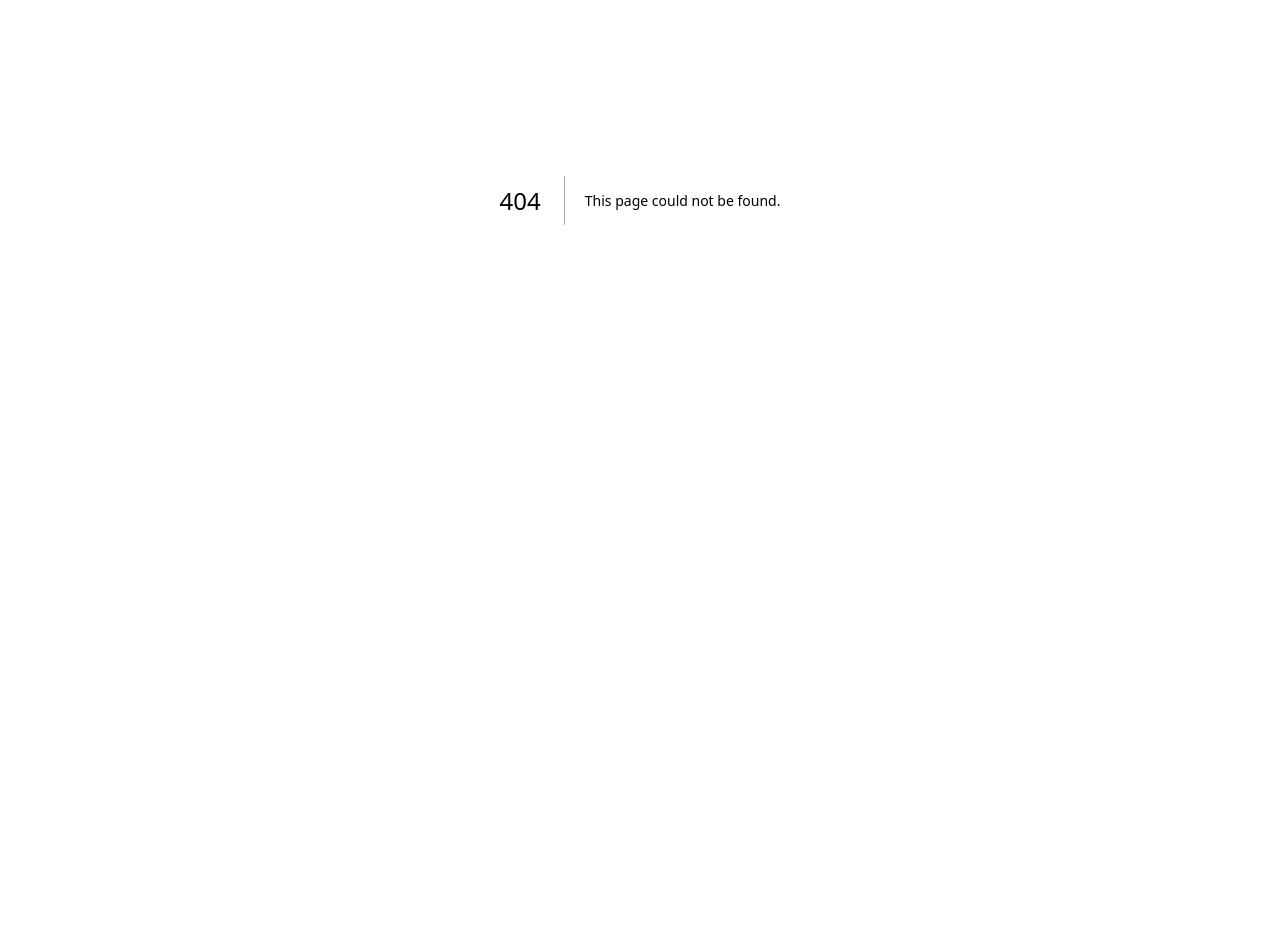
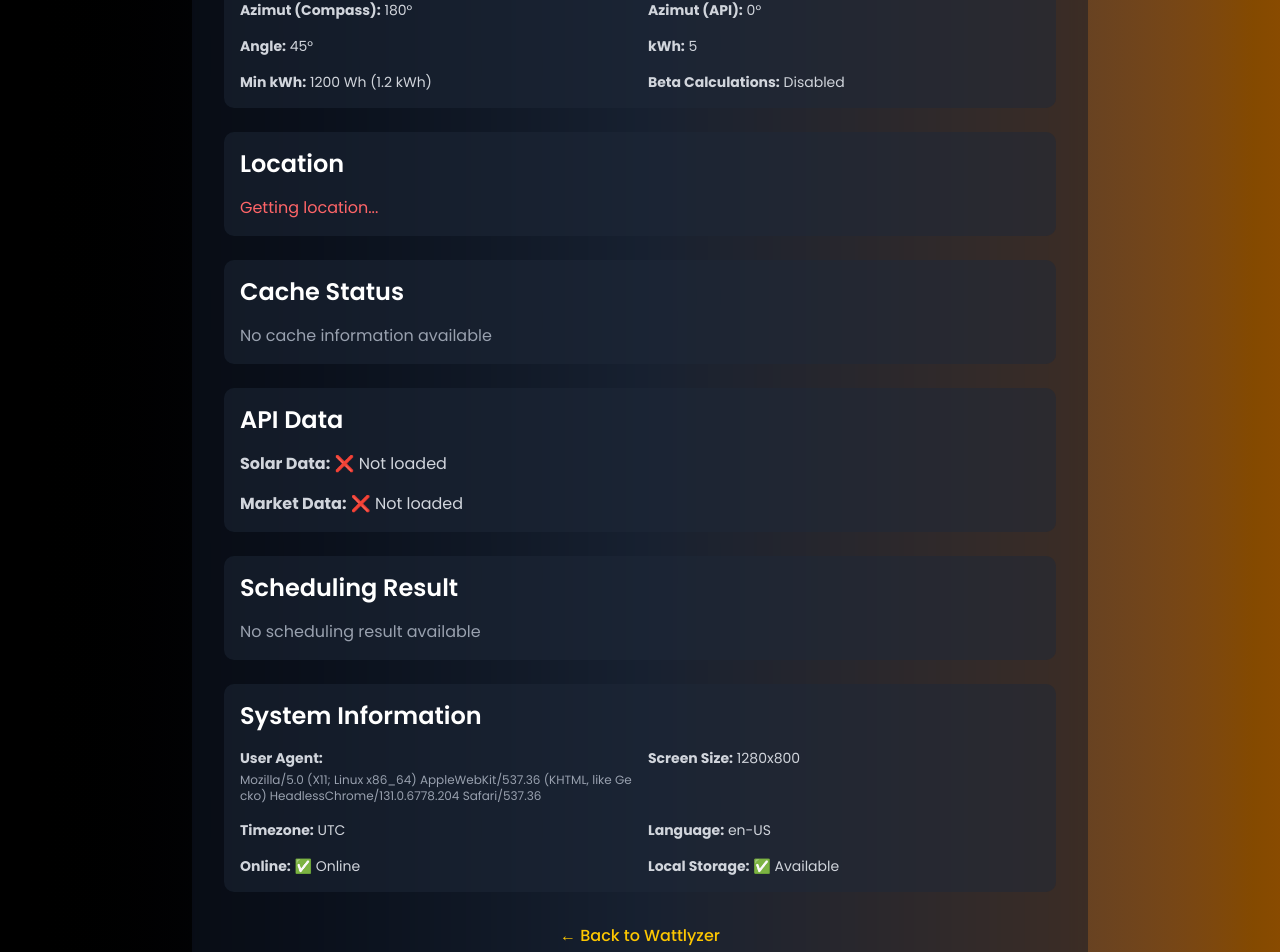
Before and after one commit to F1nal04/wattlyzer, a Next.js app: page /debug in a window 1280 px wide. Before the commit this address had no page. Shown: the part 200-1152 px from the top of the page. Before the commit the page ends 800 px from the top, so only its background shows below. Built offline with nearby package versions, Linux system fonts and the light colour scheme; no server answers.

Commit message:
feat: add debug page

```diff
--- /dev/null
+++ b/src/app/debug/page.tsx
@@ -0,0 +1,274 @@
+"use client";
+
+import Link from "next/link";
+import { useSettings } from "@/lib/settings-context";
+import { useScheduling } from "@/hooks/use-scheduling";
+import {
+  getCachedData,
+  SOLAR_CACHE_KEY,
+  MARKET_CACHE_KEY,
+  roundCoordinate,
+} from "@/lib/cache";
+import { useState, useEffect } from "react";
+import { SolarData, MarketData } from "@/lib/types";
+
+export default function Debug() {
+  const { settings, getApiAzimut } = useSettings();
+  const [position, setPosition] = useState<{
+    latitude: number;
+    longitude: number;
+  } | null>(null);
+  const [locationError, setLocationError] = useState<string | null>(null);
+  const [cacheInfo, setCacheInfo] = useState<{
+    solar: SolarData | null;
+    market: MarketData | null;
+    solarKey: string;
+  } | null>(null);
+
+  const { solarData, marketData, schedulingResult, apiError } = useScheduling(
+    position,
+    3
+  );
+
+  // Get user location
+  useEffect(() => {
+    if (navigator.geolocation) {
+      navigator.geolocation.getCurrentPosition(
+        (position) => {
+          setPosition({
+            latitude: position.coords.latitude,
+            longitude: position.coords.longitude,
+          });
+        },
+        (error) => {
+          setLocationError(error.message);
+        }
+      );
+    } else {
+      setLocationError("Geolocation is not supported by this browser.");
+    }
+  }, []);
+
+  // Check cache status
+  useEffect(() => {
+    if (position && settings) {
+      const { latitude, longitude } = position;
+      const { angle, kwh, azimut } = settings;
+      const roundedLat = roundCoordinate(latitude);
+      const roundedLng = roundCoordinate(longitude);
+      const solarKey = `${roundedLat},${roundedLng},${angle},${azimut},${kwh}`;
+
+      const solarCache = getCachedData<SolarData>(SOLAR_CACHE_KEY, solarKey);
+      const marketCache = getCachedData<MarketData>(MARKET_CACHE_KEY, "market");
+
+      setCacheInfo({
+        solar: solarCache,
+        market: marketCache,
+        solarKey,
+      });
+    }
+  }, [position, settings]);
+
+  return (
+    <div className="min-h-screen bg-gradient-to-r from-black via-gray-800 to-yellow-800 flex flex-col items-center justify-center px-4 py-8">
+      <div className="max-w-4xl mx-auto bg-gray-900/50 rounded-lg p-6 md:p-8 backdrop-blur-sm">
+        <h1 className="text-4xl font-bold text-white text-center mb-8 font-sans">
+          Debug Information
+        </h1>
+
+        <div className="space-y-6 text-gray-300">
+          {/* Settings Information */}
+          <section className="bg-gray-800/50 rounded-lg p-4">
+            <h2 className="text-2xl font-semibold text-white mb-4">Settings</h2>
+            <div className="grid grid-cols-1 md:grid-cols-2 gap-4 text-sm">
+              <div>
+                <strong>Azimut (Compass):</strong> {settings.azimut}°
+              </div>
+              <div>
+                <strong>Azimut (API):</strong> {getApiAzimut()}°
+              </div>
+              <div>
+                <strong>Angle:</strong> {settings.angle}°
+              </div>
+              <div>
+                <strong>kWh:</strong> {settings.kwh}
+              </div>
+              <div>
+                <strong>Min kWh:</strong> {settings.minKwh} Wh (
+                {(settings.minKwh / 1000).toFixed(1)} kWh)
+              </div>
+              <div>
+                <strong>Beta Calculations:</strong>{" "}
+                {settings.betaCalculations ? "Enabled" : "Disabled"}
+              </div>
+            </div>
+          </section>
+
+          {/* Location Information */}
+          <section className="bg-gray-800/50 rounded-lg p-4">
+            <h2 className="text-2xl font-semibold text-white mb-4">Location</h2>
+            {position ? (
+              <div className="grid grid-cols-1 md:grid-cols-2 gap-4 text-sm">
+                <div>
+                  <strong>Latitude:</strong> {position.latitude.toFixed(6)}
+                </div>
+                <div>
+                  <strong>Longitude:</strong> {position.longitude.toFixed(6)}
+                </div>
+                <div>
+                  <strong>Rounded Lat:</strong>{" "}
+                  {roundCoordinate(position.latitude)}
+                </div>
+                <div>
+                  <strong>Rounded Lng:</strong>{" "}
+                  {roundCoordinate(position.longitude)}
+                </div>
+              </div>
+            ) : (
+              <div className="text-red-400">
+                {locationError || "Getting location..."}
+              </div>
+            )}
+          </section>
+
+          {/* Cache Information */}
+          <section className="bg-gray-800/50 rounded-lg p-4">
+            <h2 className="text-2xl font-semibold text-white mb-4">
+              Cache Status
+            </h2>
+            {cacheInfo ? (
+              <div className="space-y-4">
+                <div>
+                  <strong>Solar Cache Key:</strong>
+                  <code className="block bg-gray-700 p-2 rounded mt-1 text-xs">
+                    {cacheInfo.solarKey}
+                  </code>
+                </div>
+                <div>
+                  <strong>Solar Cache:</strong>{" "}
+                  {cacheInfo.solar ? "✅ Cached" : "❌ Not cached"}
+                </div>
+                <div>
+                  <strong>Market Cache:</strong>{" "}
+                  {cacheInfo.market ? "✅ Cached" : "❌ Not cached"}
+                </div>
+              </div>
+            ) : (
+              <div className="text-gray-400">
+                No cache information available
+              </div>
+            )}
+          </section>
+
+          {/* API Data */}
+          <section className="bg-gray-800/50 rounded-lg p-4">
+            <h2 className="text-2xl font-semibold text-white mb-4">API Data</h2>
+            <div className="space-y-4">
+              <div>
+                <strong>Solar Data:</strong>{" "}
+                {solarData ? "✅ Loaded" : "❌ Not loaded"}
+                {solarData && (
+                  <div className="text-xs text-gray-400 mt-1">
+                    {Object.keys(solarData.result).length} data points
+                  </div>
+                )}
+              </div>
+              <div>
+                <strong>Market Data:</strong>{" "}
+                {marketData ? "✅ Loaded" : "❌ Not loaded"}
+                {marketData && (
+                  <div className="text-xs text-gray-400 mt-1">
+                    {marketData.data?.length || 0} price points
+                  </div>
+                )}
+              </div>
+              {apiError && (
+                <div className="text-red-400">
+                  <strong>API Error:</strong> {apiError}
+                </div>
+              )}
+            </div>
+          </section>
+
+          {/* Scheduling Result */}
+          <section className="bg-gray-800/50 rounded-lg p-4">
+            <h2 className="text-2xl font-semibold text-white mb-4">
+              Scheduling Result
+            </h2>
+            {schedulingResult ? (
+              <div className="space-y-2 text-sm">
+                <div>
+                  <strong>Best Time:</strong>{" "}
+                  {schedulingResult.bestTime.toLocaleString()}
+                </div>
+                <div>
+                  <strong>Reason:</strong>{" "}
+                  {schedulingResult.reason === "solar"
+                    ? "☀️ Solar Optimized"
+                    : "💰 Price Optimized"}
+                </div>
+                <div>
+                  <strong>Avg Solar Production:</strong>{" "}
+                  {(schedulingResult.avgSolarProduction || 0).toFixed(0)} Wh
+                </div>
+                <div>
+                  <strong>Avg Price:</strong>{" "}
+                  {((schedulingResult.avgPrice || 0) / 1000).toFixed(3)} €/kWh
+                </div>
+              </div>
+            ) : (
+              <div className="text-gray-400">
+                No scheduling result available
+              </div>
+            )}
+          </section>
+
+          {/* System Information */}
+          <section className="bg-gray-800/50 rounded-lg p-4">
+            <h2 className="text-2xl font-semibold text-white mb-4">
+              System Information
+            </h2>
+            <div className="grid grid-cols-1 md:grid-cols-2 gap-4 text-sm">
+              <div>
+                <strong>User Agent:</strong>
+                <div className="text-xs text-gray-400 mt-1 break-all">
+                  {navigator.userAgent}
+                </div>
+              </div>
+              <div>
+                <strong>Screen Size:</strong> {window.innerWidth}x
+                {window.innerHeight}
+              </div>
+              <div>
+                <strong>Timezone:</strong>{" "}
+                {Intl.DateTimeFormat().resolvedOptions().timeZone}
+              </div>
+              <div>
+                <strong>Language:</strong> {navigator.language}
+              </div>
+              <div>
+                <strong>Online:</strong>{" "}
+                {navigator.onLine ? "✅ Online" : "❌ Offline"}
+              </div>
+              <div>
+                <strong>Local Storage:</strong>{" "}
+                {typeof Storage !== "undefined"
+                  ? "✅ Available"
+                  : "❌ Not available"}
+              </div>
+            </div>
+          </section>
+        </div>
+
+        <div className="mt-8 text-center">
+          <Link
+            href="/"
+            className="text-yellow-400 hover:text-yellow-300 transition-colors font-medium"
+          >
+            ← Back to Wattlyzer
+          </Link>
+        </div>
+      </div>
+    </div>
+  );
+}
--- a/src/app/page.tsx
+++ b/src/app/page.tsx
@@ -307,6 +307,12 @@ export default function Home() {
           >
             Settings
           </Link>
+          <Link
+            href="/debug"
+            className="text-sm text-gray-300 hover:text-white transition-colors py-3 px-4 rounded-lg hover:bg-gray-800/50 min-w-[64px] text-center touch-manipulation"
+          >
+            Debug
+          </Link>
         </div>
       </div>
     </div>
```
